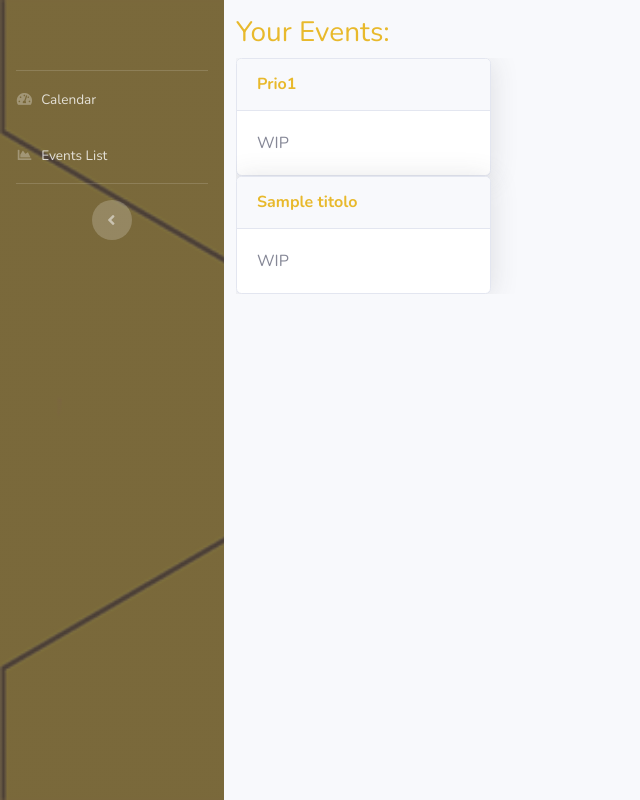
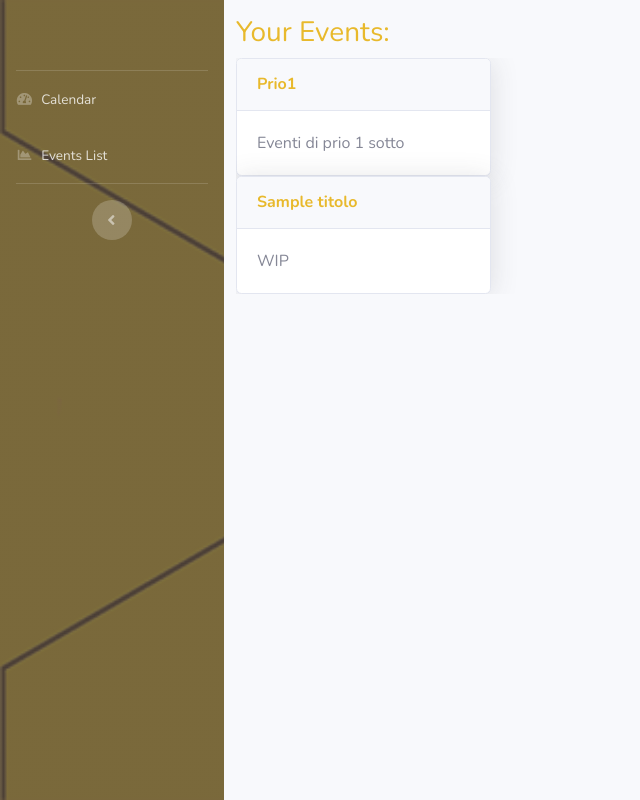
Before and after one commit to KoolKevin/BeeProductive, a Symfony app: template templates/eventList.html.twig in a window 1280 px wide. Shown: the whole page, without its empty margins (0-640 px from the left). Run offline with Twig, Linux system fonts and the light colour scheme; the template is opened without the code that fills it: most values are stand-ins (such as "Sample title", 1, 10 or a date in 2020); some libraries are stand-ins or nearby versions.

Commit message:
forza naples 2

```diff
--- a/templates/eventList.html.twig
+++ b/templates/eventList.html.twig
@@ -61,7 +61,7 @@
                                 <h6 class="m-0 font-weight-bold bees">Prio{{ trentaeuro }}</h6>
                               </div>
                               <div class="card-body">
-                                WIP
+                                Eventi di prio {{ trentaeuro }} sotto
                               </div>
                             </div>
 
```
